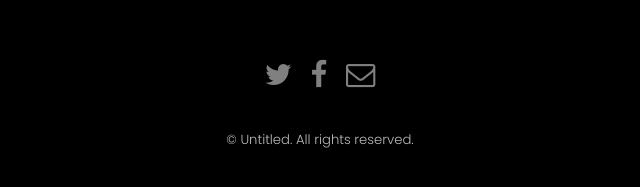
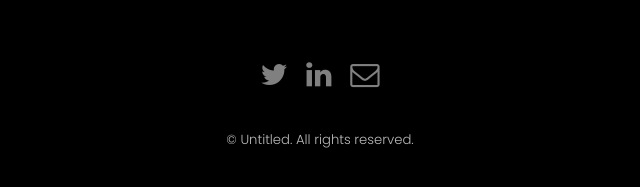
Before and after one commit to jota-villacis/jota-villacis.github.io, a plain HTML site: page index.html in a window 1280 px wide. Shown: the part 2555-2742 px from the top of the page, 320-960 px from the left. Drawn offline with Linux system fonts and the light colour scheme.

Commit message:
Update index.html

```diff
--- a/index.html
+++ b/index.html
@@ -179,7 +179,7 @@
 				<div class="container">
 					<ul class="icons">
 						<li><a href="https://twitter.com/_jotaX_x" class="icon fa-twitter"><span class="label">Twitter</span></a></li>
-						<li><a href="https://www.linkedin.com/in/jimmy-villacis/" class="icon fa-facebook"><span class="label">Likedin</span></a></li>
+						<li><a href="https://www.linkedin.com/in/jimmy-villacis/" class="icon fa-linkedin"><span class="label">Likedin</span></a></li>
 						<li><a href="#" class="icon fa-envelope-o"><span class="label">Email : jota.xyz.17@gmail.com </span></a></li>
 					</ul>
 				</div>
```
